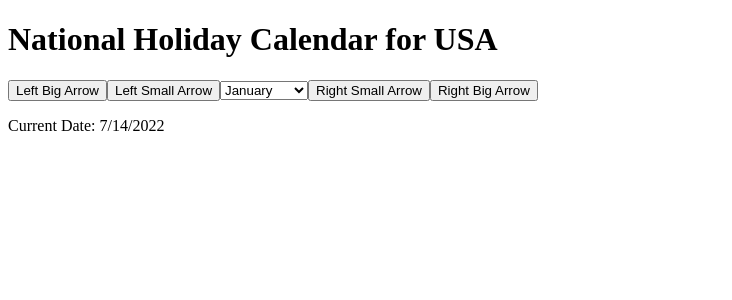
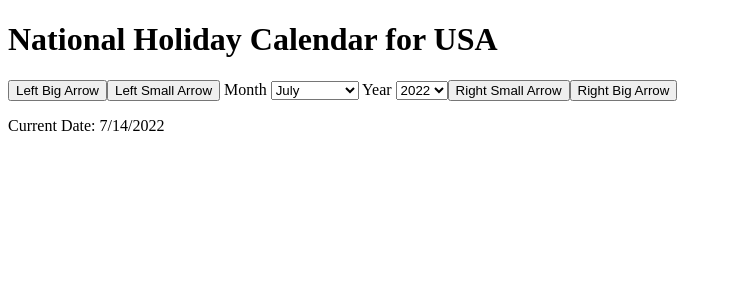
Before and after one commit to PopsButNotDad/calendar-app, a React (Create React App) app: page / in a window 1280 px wide. Shown: the top 300 px of the page, without its empty margins (0-732 px from the left). Built offline with nearby package versions, Linux system fonts and the light colour scheme.

Commit message:
drop down menus

```diff
--- a/src/App.jsx
+++ b/src/App.jsx
@@ -1,45 +1,85 @@
-import React, { useState, useEffect } from 'react';
+import React, { useState } from 'react';
+
+
+const MONTHS = ['January','February','March','April','May', 'June', 'July', 'August', 'September', 'October', 'November', 'December'];
 
 
 
 function App() {
   const cd = new Date();
   const date = `${cd.getMonth()+1}/${cd.getDate()}/${cd.getFullYear()}`;
+  const YEARS = yearGenerator();
 
-  console.log(cd.getMonth());
-
+  const [month, setMonth] = useState(MONTHS[cd.getMonth()]);
+  const [year, setYear] = useState(YEARS[50]);
 
 
 
   return (
     <div className="App">
       <header className="App-header">
+        <div className='hButtons'>
         <h1>National Holiday Calendar for USA</h1>
         <button >Left Big Arrow</button>
         <button >Left Small Arrow</button>
-          <select name="months" className="monthPicker">
-            <option value={0}>January</option>
-            <option value={1}>February</option>
-            <option value={2}>March</option>
-            <option value={3}>April</option>
-            <option value={4}>May</option>
-            <option value={5}>June</option>
-            <option value={6}>July</option>
-            <option value={7}>August</option>
-            <option value={8}>September</option>
-            <option value={9}>October</option>
-            <option value={10}>November</option>
-            <option value={11}>December</option>
+        <label htmlFor='Month' > Month </label>
+          <select
+            id='month'
+            value={month}
+            onChange={(e) => {
+              setMonth(e.target.value);
+            }}
+            onBlur={(e) => {
+              setMonth(e.target.value);
+            }}
+          >
+            <option />
+            {MONTHS.map((month)=> (
+              <option key={month} value={month}>
+                {month}
+              </option>
+            ))}
+          </select>
+          <label htmlFor='Year'> Year </label>
+          <select
+            id='year'
+            value={year}
+            onChange={(e) => {
+              setYear(e.target.value);
+            }}
+            onBlur={(e) => {
+              setYear(e.target.value);
+            }}
+          >
+            <option />
+            {YEARS.map((year)=> (
+              <option key={year} value={year}>
+                {year}
+              </option>
+            ))}
           </select>
         <button >Right Small Arrow</button>
         <button >Right Big Arrow</button>
         <p> Current Date: {date} </p>
+        </div>
       </header>
     </div>
   );
+
+  //helper functions
+function yearGenerator(){
+  let arr = [];
+  for(let i = (cd.getFullYear() - 50); i <= (cd.getFullYear() + 50); i++){
+    arr.push(i);
+  }
+  return arr;
+
+}
+
 }
 
 export default App;
+
 
 
 
```
